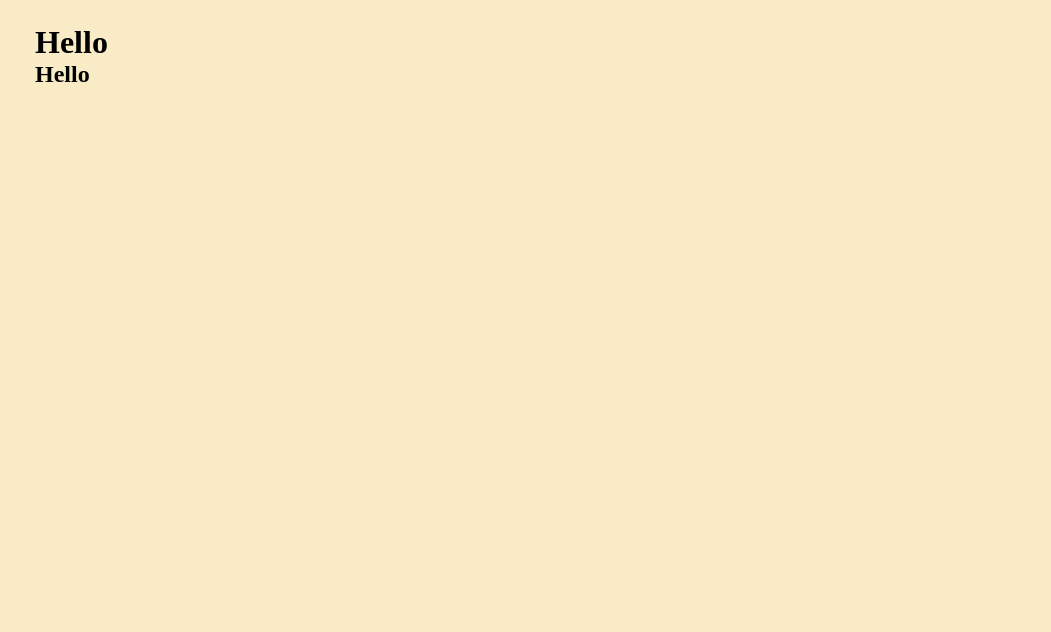
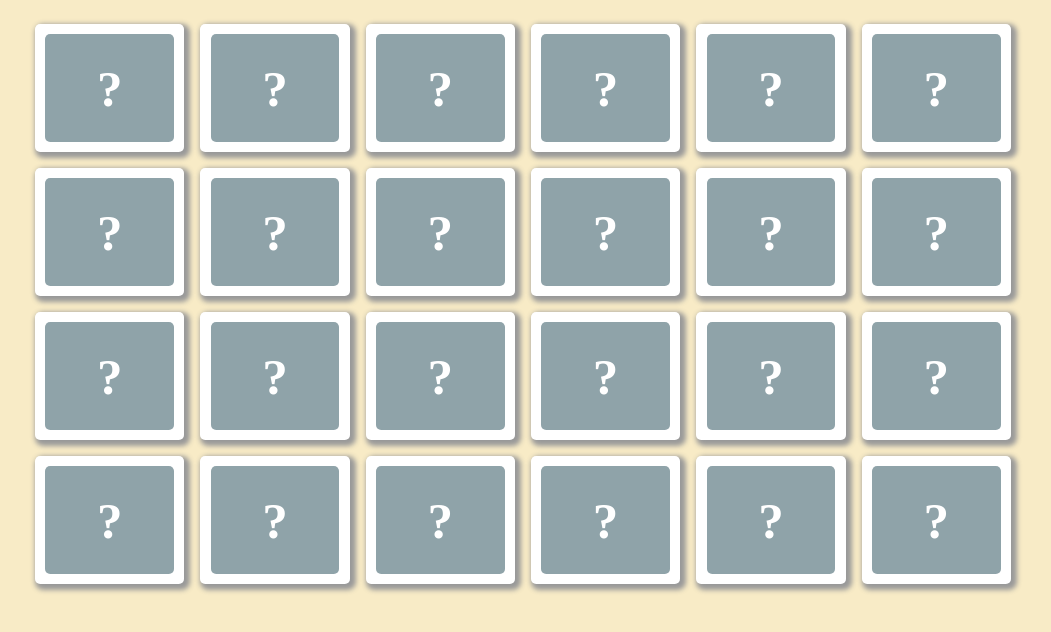
Before and after one commit to kristinand/memory-game, a React app: page / in a window 1280 px wide. Shown: the top 632 px of the page, without its empty margins (117-1168 px from the left). Built offline with nearby package versions, Linux system fonts and the light colour scheme; a web font is replaced by a local one.

Commit message:
add cards rendering logic

```diff
--- a/src/App.js
+++ b/src/App.js
@@ -1,11 +1,15 @@
 import React, { Component, Fragment } from 'react';
+import Game from './containers/Game/Game';
 
 class App extends Component {
+  state = {
+    level: 6,
+  };
+
   render() {
     return (
       <Fragment>
-        <h1>Hello</h1>
-        <h2>Hello</h2>
+        <Game level={this.state.level}/>
       </Fragment>
     );
   }
--- /dev/null
+++ b/src/components/CardRow/CardRow.js
@@ -0,0 +1,14 @@
+import React from 'react';
+import Card from '../Card/Card';
+
+const cardRow = (props) => {
+  return (
+    <div style={{ display: 'flex', gap: '1rem', flex: '1', maxHeight: '250px', justifyContent: 'center' }}>
+      {props.cards.map((card) => (
+        <Card key={card.key} color={card.color} pattern={card.pattern} coverColor={card.coverColor} />
+      ))}
+    </div>
+  );
+};
+
+export default cardRow;
--- /dev/null
+++ b/src/containers/Game/Game.js
@@ -0,0 +1,40 @@
+import React, { useState, useEffect } from 'react';
+import { getRandomNumber, shuffleList, generateRandomColor, listToArray } from '../../utils/functions';
+import CardRow from '../../components/CardRow/CardRow';
+
+const game = (props) => {
+  const [cards, setCards] = useState([]);
+
+  useEffect(() => {
+    console.log('effect');
+    let cards = [];
+    cards = fillCards(cards);
+    cards = shuffleList(cards);
+    cards = listToArray(cards, 4);
+    console.log(cards);
+    setCards(cards);
+  }, []);
+
+  const fillCards = (cards) => {
+    let patterns = ['☯', '◑', '◐', '◒', '◓', '♡', '♥', '☁', '☀', '♨', '♦', '❀'];
+    const coverColor = generateRandomColor(100, 170);
+
+    for (let i = 0; i < props.level * 2; i++) {
+      const color = generateRandomColor(5, 250);
+      const patternNumber = getRandomNumber(0, patterns.length);
+      const pattern = patterns[patternNumber];
+      patterns = [...patterns.slice(0, patternNumber), ...patterns.slice(patternNumber + 1)];
+      cards.push({ key: '1' + i, color: color, pattern: pattern, coverColor: coverColor });
+      cards.push({ key: '2' + i, color: color, pattern: pattern, coverColor: coverColor });
+    }
+    return cards;
+  };
+
+  return (
+    <div style={{ display: 'flex', gap: '1rem', flexDirection: 'column', height: '70vh', justifyContent: 'center' }}>
+      {cards.map((cardsRow, i) => <CardRow key={i} cards={cardsRow}/>)}
+    </div>
+  );
+};
+
+export default game;
```
Also changed, not shown: src/containers/Game/Game.css (added).
